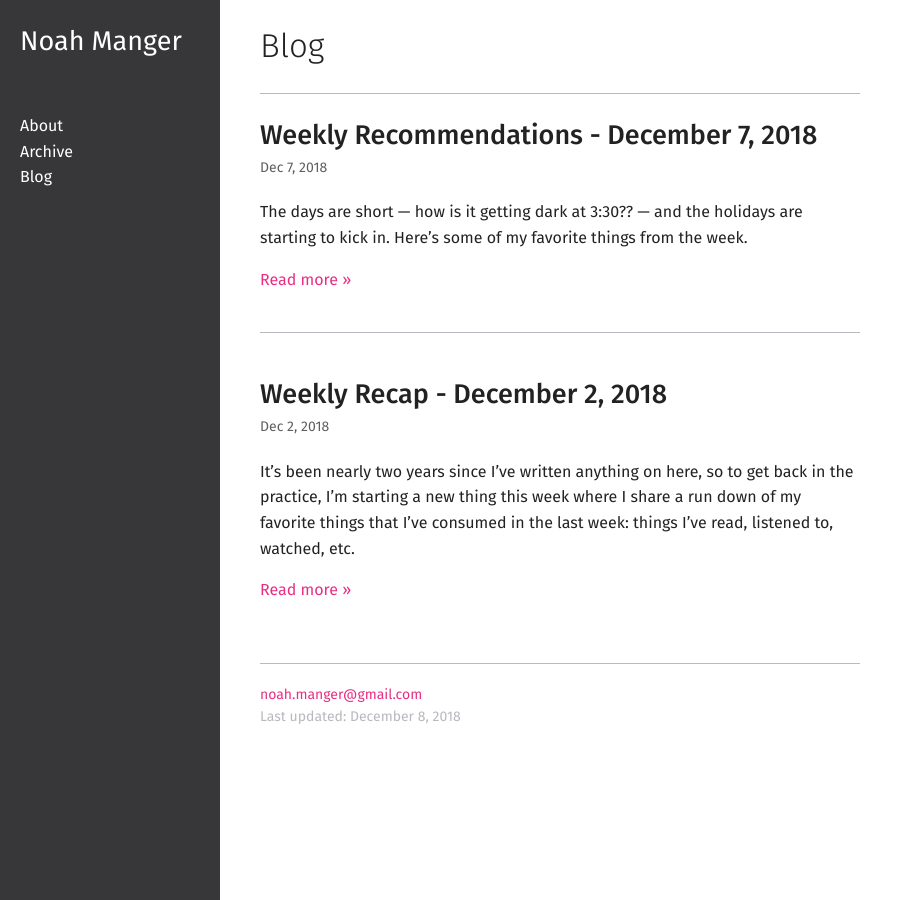
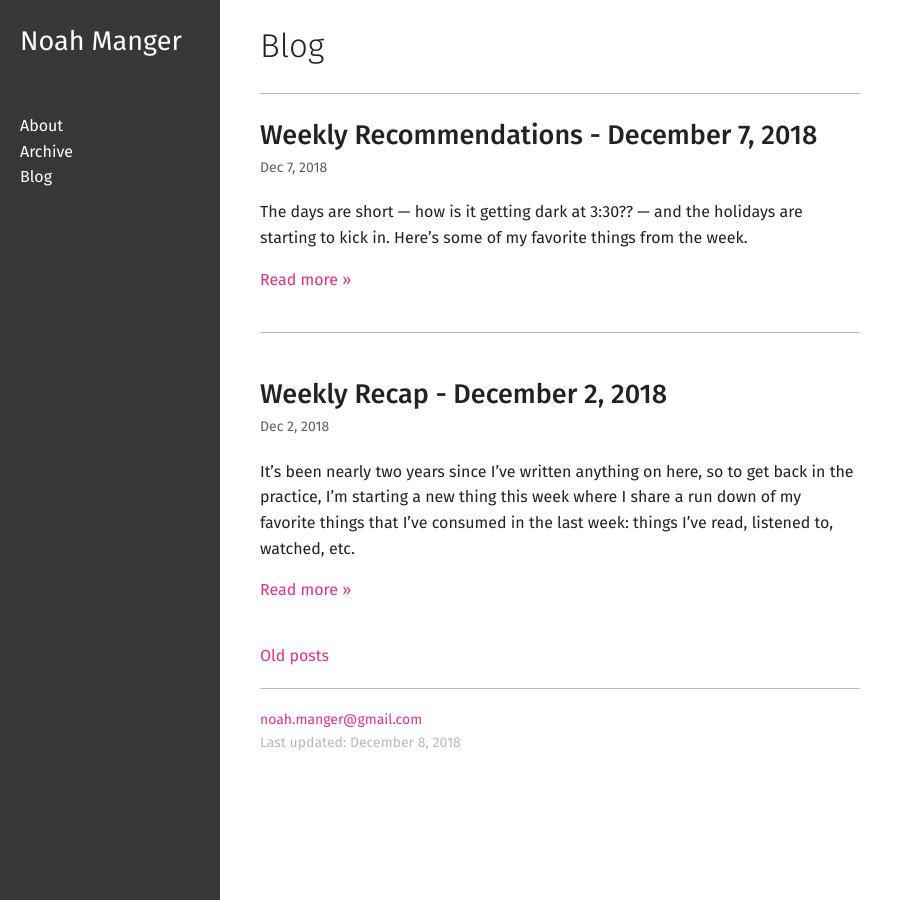
Before and after one commit to noahmanger/noahmanger.github.io, a Jekyll site: the page built from index.html, in a window 1280 px wide. Shown: the whole page, without its empty margins (0-903 px from the left). Built offline with Jekyll 4.4.1, drawn with Linux system fonts in a browser that asks for light colours.

Commit message:
Adding link to archive

```diff
--- a/index.html
+++ b/index.html
@@ -19,4 +19,6 @@ status: published
         </article>
     {% endunless %}
  {% endfor %}
+
+ <a href="/archive.html">Old posts</a>
 </section>
```
